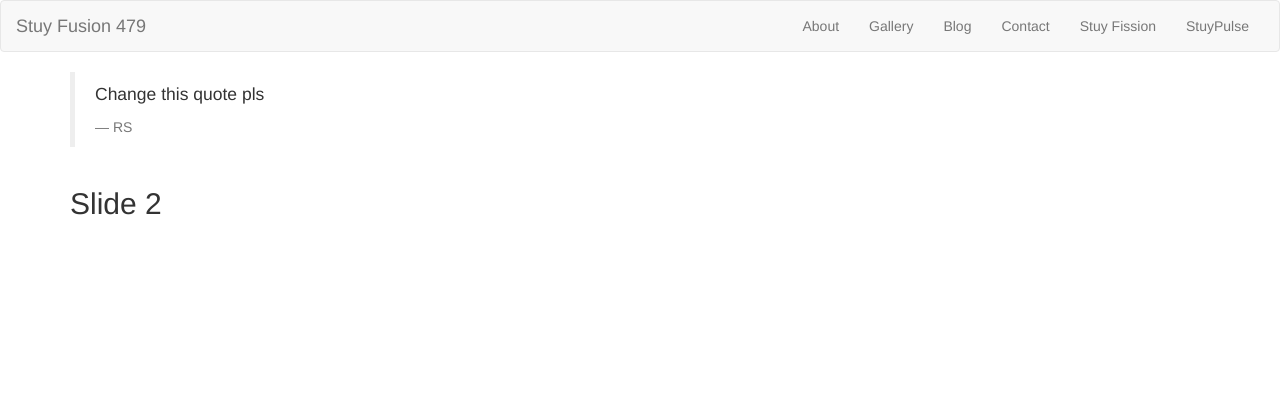
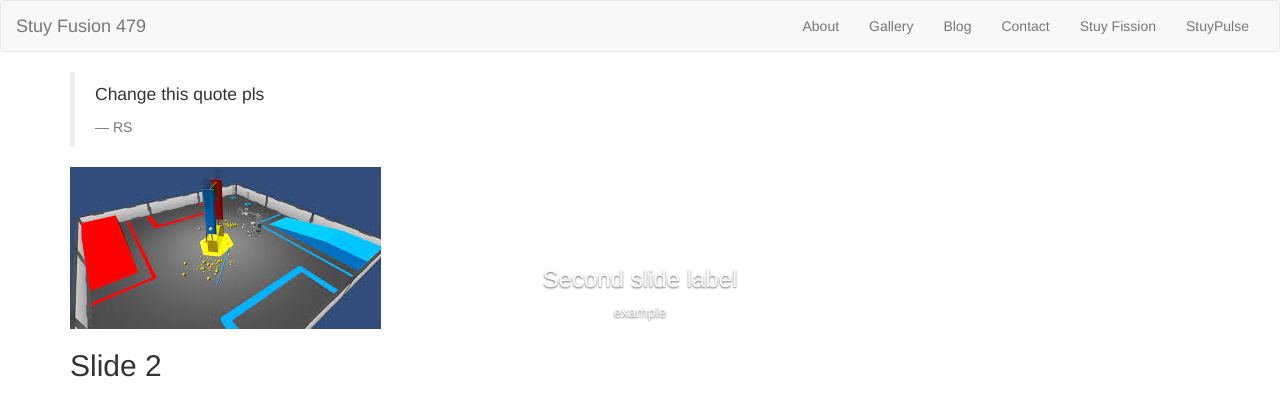
Before and after one commit to stuyfusion/stuyfusion.github.io, a Jekyll site: the page built from index.html, in a window 1280 px wide. Shown: the top 416 px of the page. Built offline with Jekyll 4.4.1, drawn with Linux system fonts in a browser that asks for light colours; nearby versions of some CDN libraries.

Commit message:
Update index.html

```diff
--- a/index.html
+++ b/index.html
@@ -46,9 +46,10 @@ layout: default
         </ol>
        <!-- Carousel items -->
         <div class="carousel-inner">
+        <img src="images/image1.jpg">
             <div class="active item">
                 <h2>Slide 1 </h2>
-                <div><img src="images/image1.jpg"></div>
+
                 <div class="carousel-caption">
                   <h3>First slide label</h3>
                   <p>example</p>
@@ -59,7 +60,7 @@ layout: default
                 <h2>Slide 2</h2>
                 <div class="carousel-caption">
                   <h3>Second slide label
-                    <div><img src="images/image1.jpg"></div>
+
                   </h3>
                   <p>example</p>
 
@@ -69,7 +70,7 @@ layout: default
                 <h2>Slide 3</h2>
                 <div class="carousel-caption">
                   <h3>Third slide label
-                    <div><img src="images/image1.jpg"></div>
+
                   </h3>
                   <p>example.</p>
 
```
